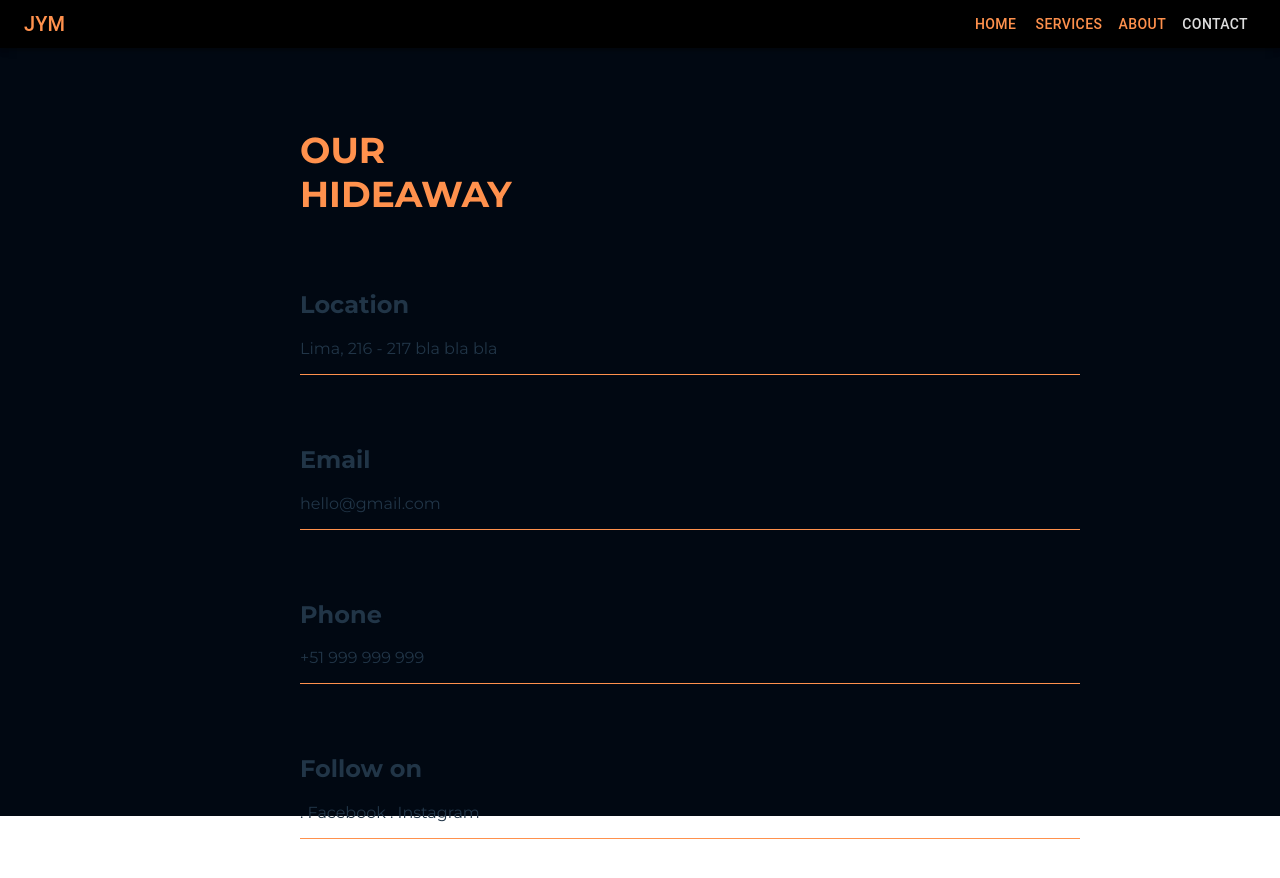
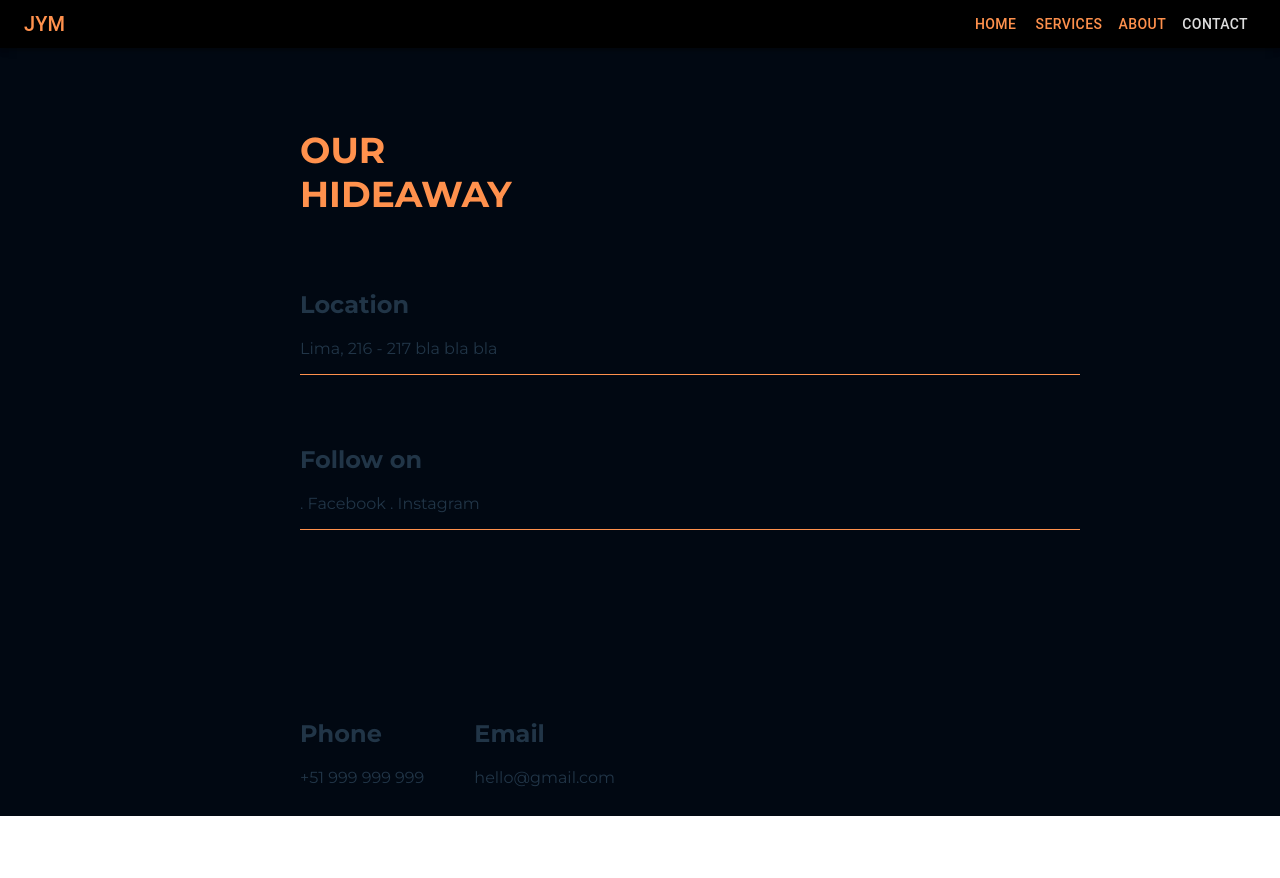
Before and after one commit to DontStopPrograming/Client_General_Solutions, a React (Vite) app: page /contact in a window 1280 px wide. Shown: the top 878 px of the page. Built offline with nearby package versions, Linux system fonts and the light colour scheme; what react-swipeable-views-utils would draw is missing.

Commit message:
Feat: add footer class to contact component

```diff
--- a/src/components/About/About.jsx
+++ b/src/components/About/About.jsx
@@ -32,13 +32,13 @@ export const About = () => {
 		// Set the active image based on the card
 		setActiveImage(cardContents[index].image);
 
-		// Limpiar cualquier temporizador de desactivación anterior
+		// Clear any previous deactivation timer
 		if (animationTimeout.current) {
 			clearTimeout(animationTimeout.current);
 			animationTimeout.current = null;
 		}
 
-		// Addes the class 'active' to current card  and 'inactive' the others
+		// Adding the class 'active' to current card and 'inactive' the others
 		cardsRef.current.forEach((c, i) => {
 			if (i === index) {
 				c.classList.add('active');
--- a/src/components/Contact/Contact.css
+++ b/src/components/Contact/Contact.css
@@ -12,14 +12,27 @@
     color: var(--orange)
 }
 
-.sub_location,
-.sub_email,
-.sub_phone,
-.sub_follow {
+
+.sub_follow,
+.sub_location {
 
     margin-bottom: 70px;
     border-bottom: 1px solid var(--orange);
     width: auto;
+}
+
+.container__contact__two {
+    display: flex;
+    padding: 50px 200px;
+    margin-left: 100px;
+    gap: 50px;
+}
+
+.footer__copy {
+    display: block;
+    color: var(--white);
+    text-align: center;
+    font-size: var(--p-min);
 }
 
 @media (max-width: 768px) {
--- a/src/components/Contact/Contact.jsx
+++ b/src/components/Contact/Contact.jsx
@@ -12,13 +12,21 @@ export const Contact = () => {
                     </div>
 
                     <div className='sub_location'> <h2> Location </h2><p> Lima, 216 - 217 bla bla bla</p> </div>
-                    <div className='sub_email'> <h2>Email</h2> <p> hello@gmail.com </p></div>
-                    <div className='sub_phone'> <h2>Phone</h2> <p> +51 999 999 999 </p></div>
                     <div className='sub_follow'> <h2>Follow on</h2> <p> . Facebook . Instagram  </p></div>
 
+                </div>
 
+                <div className='container__contact__two'>
+                    <div className='sub_phone'> <h2>Phone</h2> <p> +51 999 999 999 </p></div>
+                    <div className='sub_email'> <h2>Email</h2> <p> hello@gmail.com </p></div>
                 </div>
+
+                <span className='footer__copy'>
+                    &#169; All rights reserved {new Date().getFullYear()}
+                </span>
             </div>
+
+
 
         </>
     )
```
